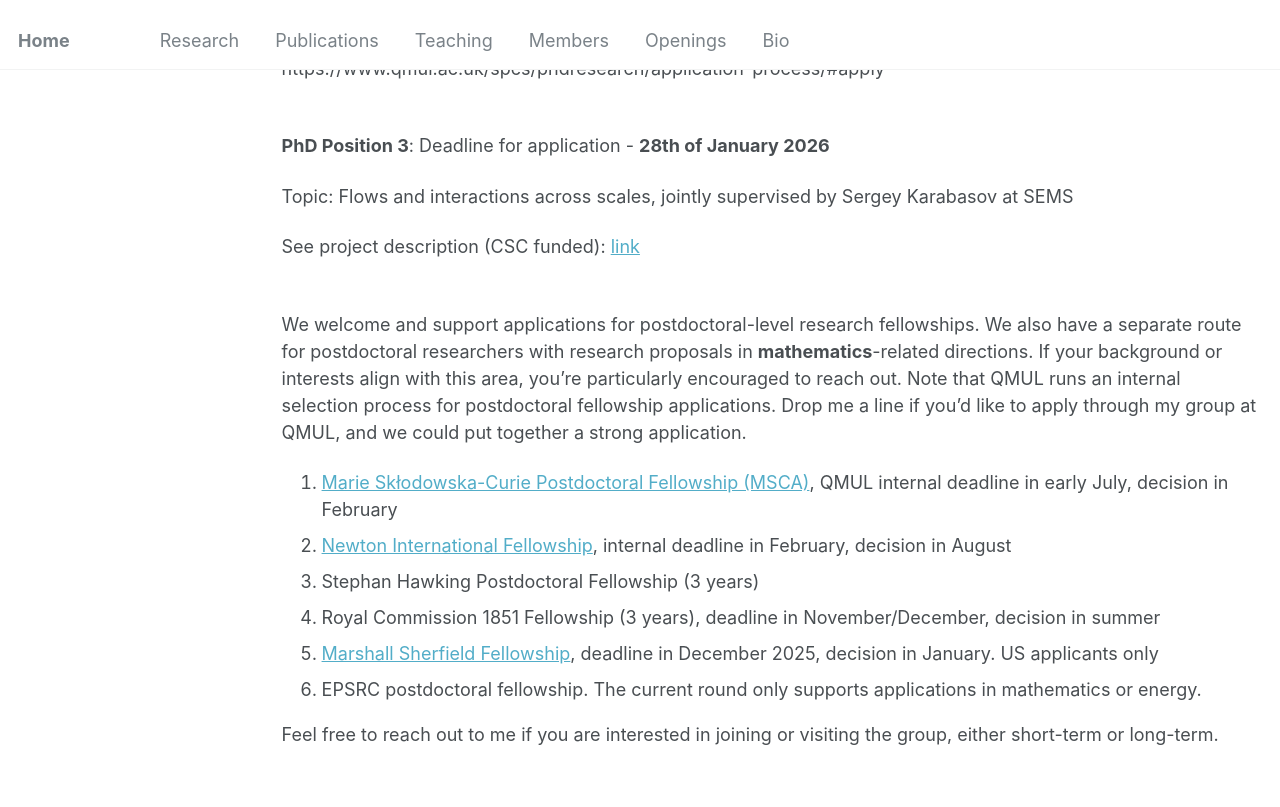
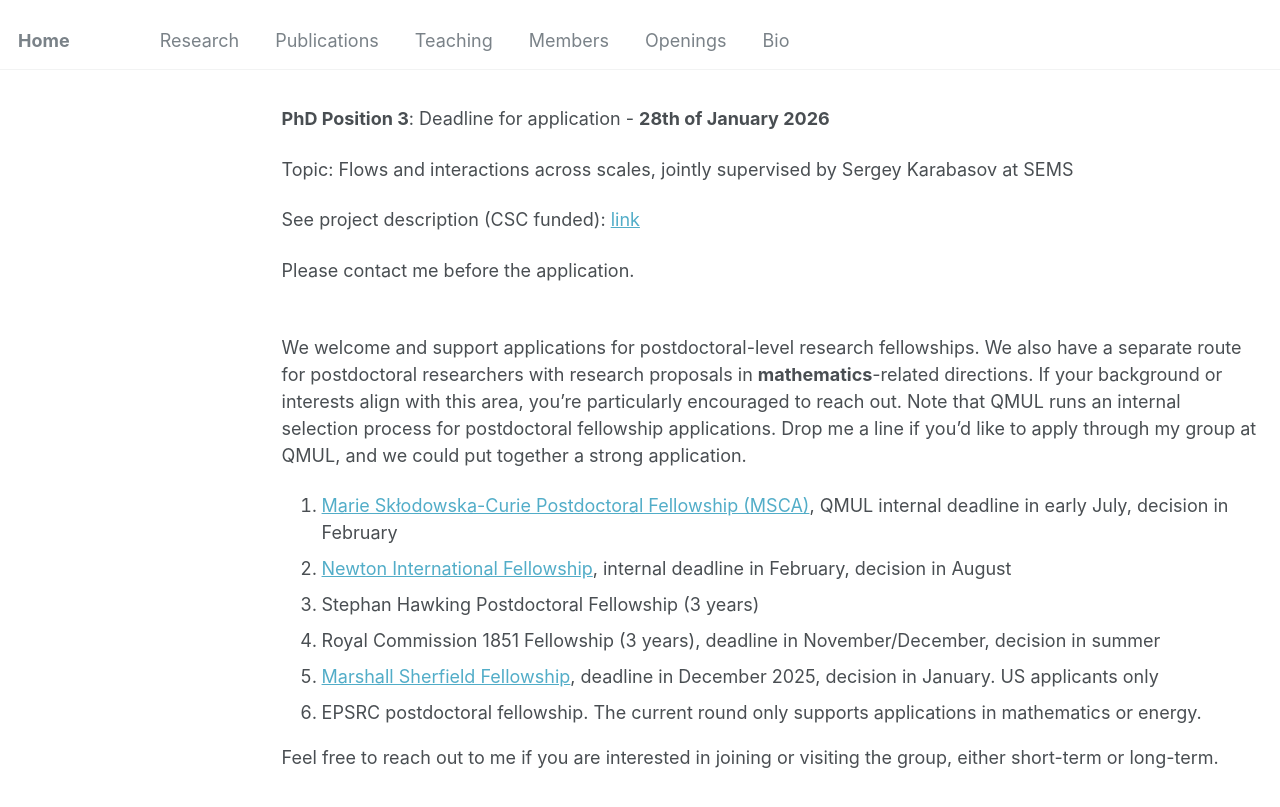
Before and after one commit to jinzhao-sun/jinzhao-sun.github.io, a Jekyll site: the page built from _pages/openings.md, in a window 1280 px wide and 900 px high, scrolled down 727 px. Shown: the top 807 px of the window. Built offline with Jekyll 4.4.1, drawn with Linux system fonts in a browser that asks for light colours.

Commit message:
Update openings.md

```diff
--- a/_pages/openings.md
+++ b/_pages/openings.md
@@ -42,7 +42,6 @@ Topic: Toward energy-efficient quantum computing, jointly supervised by Jan Mol
 
 See project description (EPSRC funded): [link](https://www.qmul.ac.uk/spcs/ccmp/phd-at-ccmp/phd-projects-in-ccmp/toward-energy-efficient-quantum-computing/)<br><br>
 
-<br>
 To apply for the above two studentships, please follow the instructions detailed on the following webpage:
 
 https://www.qmul.ac.uk/spcs/phdresearch/application-process/#apply <br><br>
@@ -54,7 +53,7 @@ Topic: Flows and interactions across scales, jointly supervised by Sergey Karaba
 
 See project description (CSC funded): [link](https://www.sems.qmul.ac.uk/research/studentships/699/flows-and-interactions-across-scales)
 
-
+Please contact me before the application.
 
 
 
```
